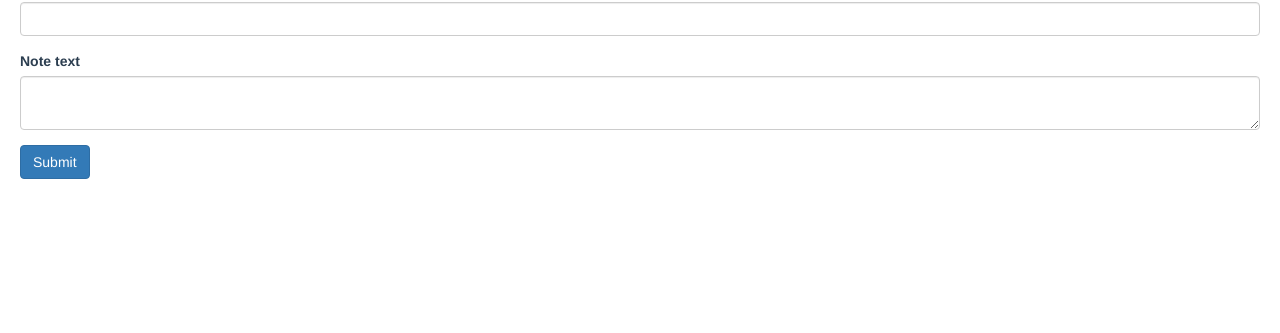
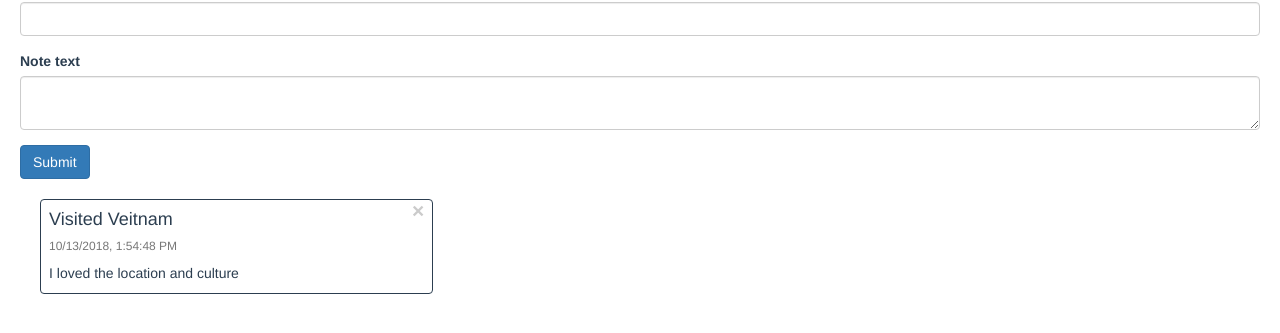
Before and after one commit to aindriu80/notemaster, a plain HTML site: page resources/notemaster/index.html in a window 1280 px wide. Shown: the part 79-412 px from the top of the page. Drawn offline with nearby package versions, Linux system fonts and the light colour scheme.

Commit message:
Looping through and removing notes

```diff
--- a/resources/notemaster/index.html
+++ b/resources/notemaster/index.html
@@ -28,7 +28,22 @@
                 </div>
                 <button class="btn btn-primary" @click="addNote">Submit</button>
             </div>
+            <div class="col-sm-12">
+                <div class="col-sm-4 note" v-for="(note, index) in notes">
+                    <div class="card">
+                        <button class="close" @click="removeNote(index)">&times;</button>
+                        <div class="card-block">
+                            <h4 class="card-title">
+                                {{note.title}}
+                            </h4>
+                            <h6 class="card-subtitle mb-2 text-muted">{{note.date}}</h6>
+                            <p class="card-text">{{note.text}}</p>
+                        </div>
+                    </div>
+                </div>
+            </div>
         </div>
+    </div>
     </div>
     <script>
         var app = new Vue({
@@ -53,6 +68,9 @@
                     this.notes.push({
                         text, title, date: new Date(Date.now()).toLocaleString()
                     })
+                },
+                removeNote(index) {
+                    this.notes.splice(index, 1)
                 }
             }
         })
```
